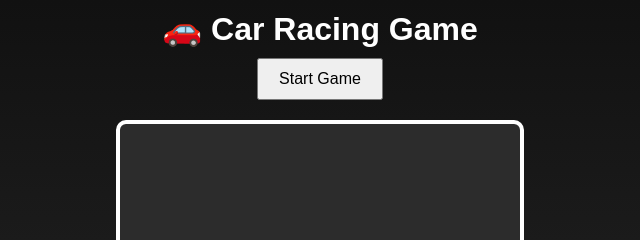
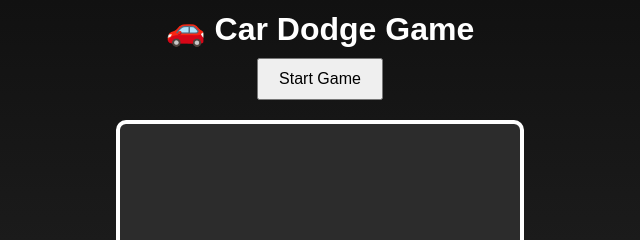
Before and after one commit to MATHEWSEBASTIAN12/game2, a plain HTML site: page index.html in a window 1280 px wide. Shown: the top 240 px of the page, 320-960 px from the left. Drawn offline with Linux system fonts and the light colour scheme.

Commit message:
Update index.html

```diff
--- a/index.html
+++ b/index.html
@@ -1,14 +1,13 @@
 
 <!DOCTYPE html>
-<html lang="en">
+<html>
 <head>
-    <meta charset="UTF-8">
-    <title>Advanced Car Game</title>
+    <title>Car Dodge Game</title>
     <link rel="stylesheet" href="style.css">
 </head>
 <body>
 
-<h1>🚗 Car Racing Game</h1>
+<h1>🚗 Car Dodge Game</h1>
 
 <button id="startBtn">Start Game</button>
 
```
